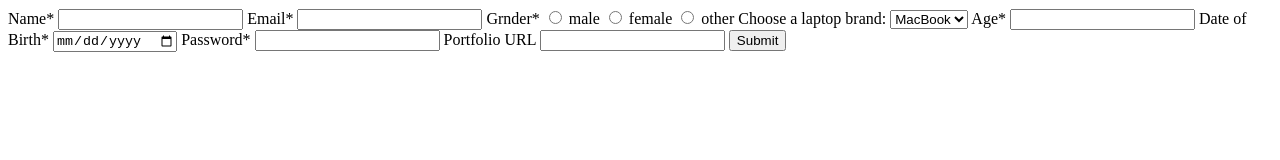
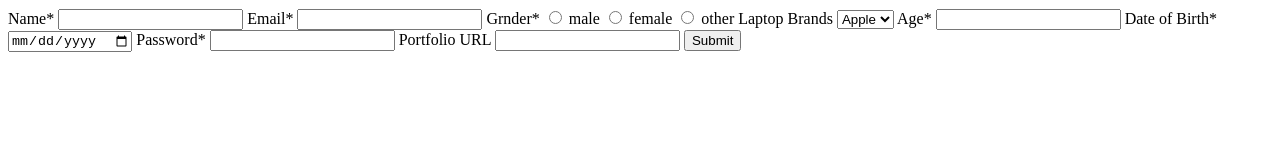
Before and after one commit to acciojob/job-app-form-JYOTIPATIL-hub, a website: page main.html in a window 1280 px wide. Drawn offline with Linux system fonts and the light colour scheme.

Commit message:
created a submission

```diff
--- a/main.html
+++ b/main.html
@@ -21,11 +21,11 @@
 		<input type="radio" id="other" name="gender"  value="other" required>
        <label for="other">other</label>
 
-		<label for="laptop-brands">Choose a laptop brand:</label>
-<select id="laptop" name="laptop">
-    <option value="macbook">MacBook</option>
-    <option value="dell">Dell</option>
-    <option value="lenovo">Lenovo</option>
+		<label for="laptop-brands">Laptop Brands</label>
+<select id="laptop" >
+    <option >Apple</option>
+    <option>Asus</option>
+    <option>Hp</option>
 </select>
 
 
--- a/script.js
+++ b/script.js
@@ -1,8 +1 @@
 //your code here
-cy.visit(baseUrl + "/main.html");
-cy.wait(1000); // wait for 1 second to ensure all elements load
-cy.get('form').within(() => {
-    // Other input checks
-    cy.get("select#laptop");
-    cy.get("label[for='laptop']");
-});
```
